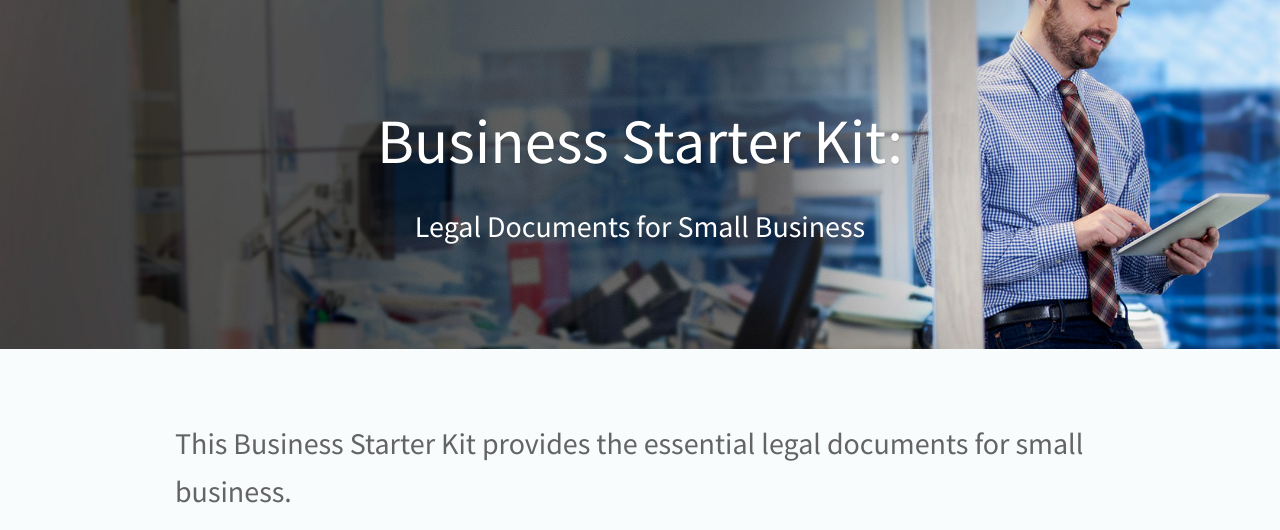
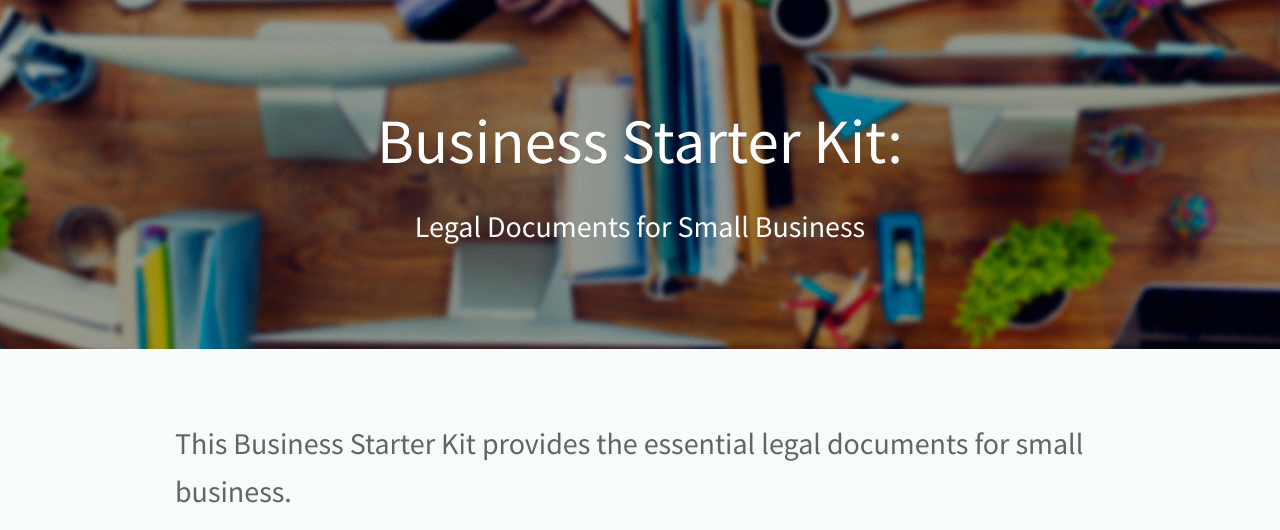
Before and after one commit to reinfiguracion/reinfiguracion.github.io, a PHP site: page /lazylawyer/business.html in a window 1280 px wide. Shown: the part 148-678 px from the top of the page. Run offline with PHP 8.4, Linux system fonts and the light colour scheme; some libraries are stand-ins or nearby versions.

Commit message:
Signed-off-by: Reina Figuracion <reinafiguracion@gmail.com>

```diff
--- a/lazylawyer/app/business.jade
+++ b/lazylawyer/app/business.jade
@@ -1,6 +1,6 @@
 extends _layout
 block content
-  .jumbotron.lawyers
+  .jumbotron.business
     .container-fluid
       .row
         .col-md-12.text-center
--- a/lazylawyer/app/css/theme.scss
+++ b/lazylawyer/app/css/theme.scss
@@ -68,8 +68,8 @@ h6,.h6 {@include font-size(12px); }
 		background   : url("#{$imagePath}/lawyer-banner.jpg") center center no-repeat;
 		background-size: cover;
 	}
-	&.lawyers{
-		background   : url("#{$imagePath}/lawyer-banner.jpg") center center no-repeat;
+	&.business{
+		background   : url("#{$imagePath}/business-banner.jpg") center center no-repeat;
 		background-size: cover;
 	}
 }
--- a/lazylawyer/assets/css/style.css
+++ b/lazylawyer/assets/css/style.css
@@ -108,8 +108,8 @@ h6, .h6 {
   background: url("http://reinfiguracion.github.io/lazylawyer/assets/images/lawyer-banner.jpg") center center no-repeat;
   background-size: cover;
 }
-.jumbotron.lawyers {
-  background: url("http://reinfiguracion.github.io/lazylawyer/assets/images/lawyer-banner.jpg") center center no-repeat;
+.jumbotron.business {
+  background: url("http://reinfiguracion.github.io/lazylawyer/assets/images/business-banner.jpg") center center no-repeat;
   background-size: cover;
 }
 
--- a/lazylawyer/assets/css/theme.css
+++ b/lazylawyer/assets/css/theme.css
@@ -107,8 +107,8 @@ h6, .h6 {
   background: url("http://reinfiguracion.github.io/lazylawyer/assets/images/lawyer-banner.jpg") center center no-repeat;
   background-size: cover;
 }
-.jumbotron.lawyers {
-  background: url("http://reinfiguracion.github.io/lazylawyer/assets/images/lawyer-banner.jpg") center center no-repeat;
+.jumbotron.business {
+  background: url("http://reinfiguracion.github.io/lazylawyer/assets/images/business-banner.jpg") center center no-repeat;
   background-size: cover;
 }
 
--- a/lazylawyer/business.html
+++ b/lazylawyer/business.html
@@ -113,7 +113,7 @@
         </div>
       </div>
     </div>
-    <div class="jumbotron lawyers">
+    <div class="jumbotron business">
       <div class="container-fluid">
         <div class="row">
           <div class="col-md-12 text-center">
```
